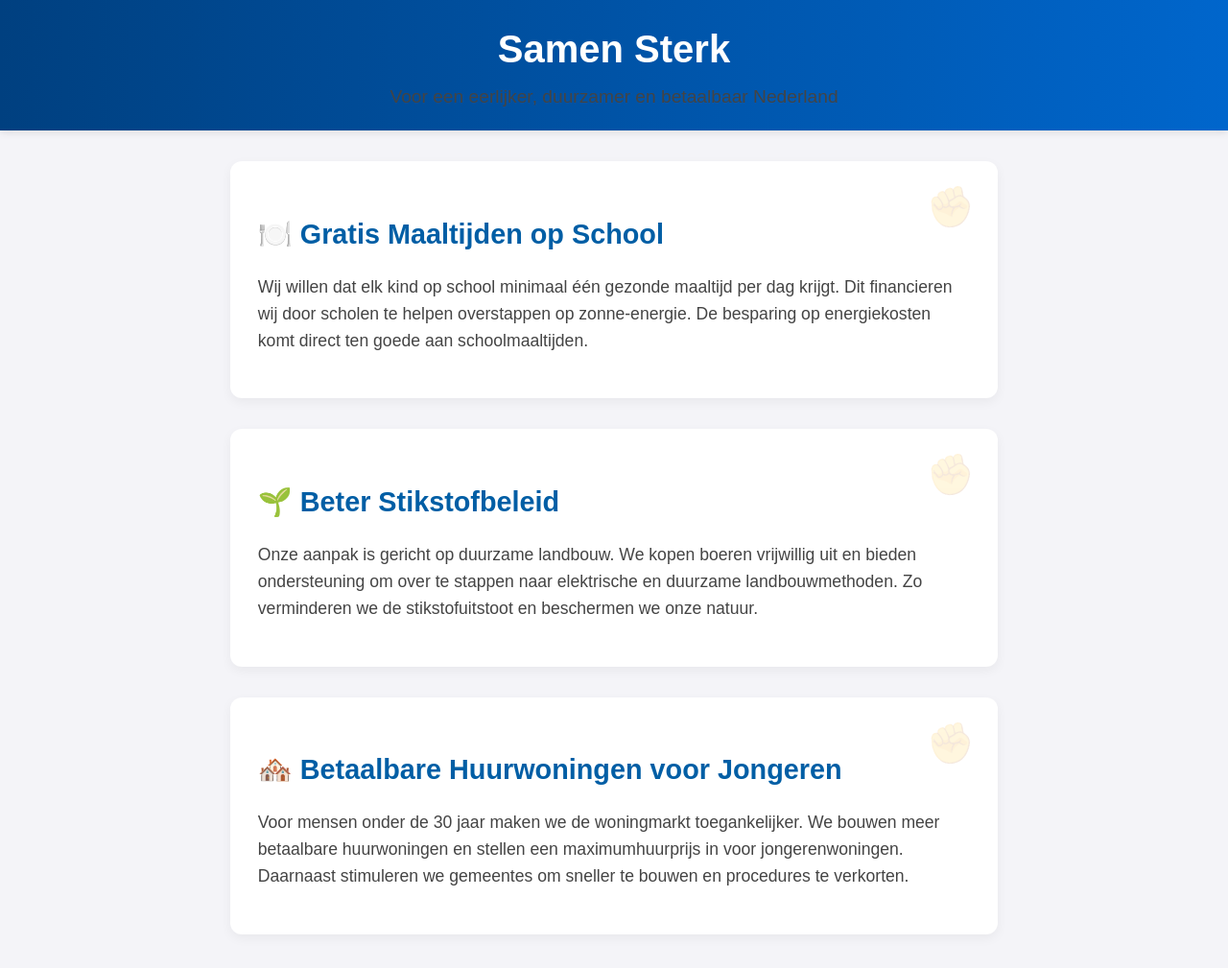
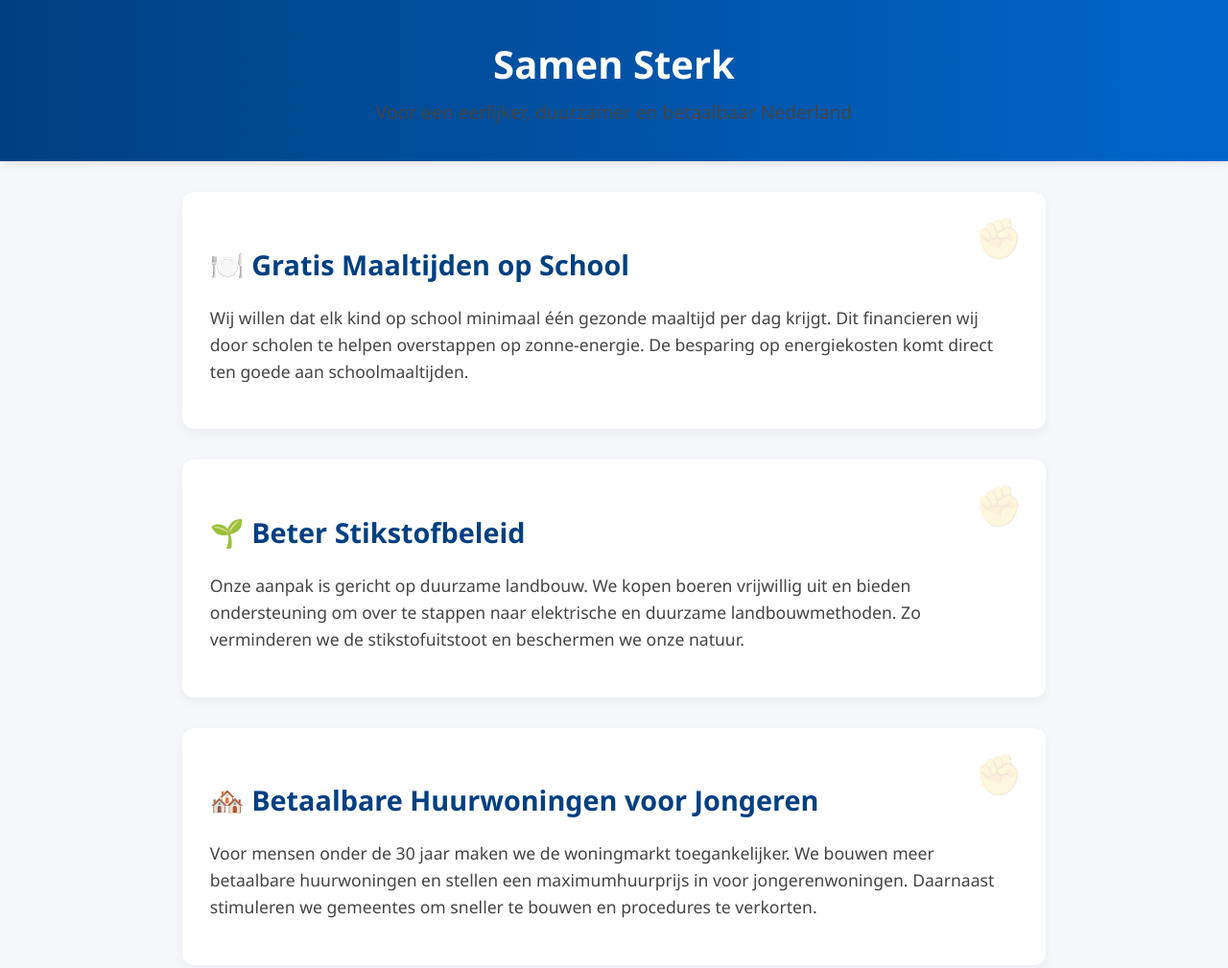
Before and after one commit to koenll23/opdracht, a plain HTML site: page index.html in a window 1280 px wide. Shown: the whole page at 96% size. Drawn offline with Linux system fonts and the light colour scheme.

Commit message:
Update index.html

```diff
--- a/index.html
+++ b/index.html
@@ -5,37 +5,6 @@
     <meta name="viewport" content="width=device-width, initial-scale=1.0">
     <title>Samen Sterk - Ons Plan voor Nederland</title>
     <link rel="stylesheet" href="style.css">
-</head>
-
-    <meta charset="UTF-8">
-    <meta name="viewport" content="width=device-width, initial-scale=1.0">
-    <title>Samen Sterk - Ons Plan voor Nederland</title>
-    <style>
-        body {
-            font-family: Arial, sans-serif;
-            background-color: #f4f4f8;
-            margin: 0;
-            padding: 0;
-            color: #333;
-        }
-        header {
-            background-color: #005ea5;
-            color: white;
-            padding: 1em;
-            text-align: center;
-        }
-        main {
-            max-width: 800px;
-            margin: auto;
-            padding: 2em;
-        }
-        section {
-            margin-bottom: 2em;
-        }
-        h2 {
-            color: #005ea5;
-        }
-    </style>
 </head>
 <body>
 
```
